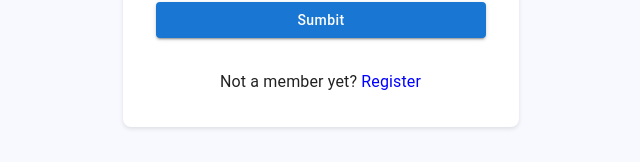
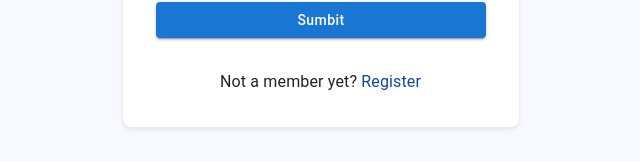
Before and after one commit to uzairmirza90/react-js-jobs, a React (Create React App) app: page /login in a window 1280 px wide. Shown: the part 455-617 px from the top of the page, without its empty margins (319-959 px from the left). Built offline with nearby package versions, Linux system fonts and the light colour scheme.

Commit message:
changed path names and colors.

```diff
--- a/src/App.js
+++ b/src/App.js
@@ -8,8 +8,8 @@ function App() {
     <BrowserRouter>
       <Routes>
         <Route path="/" element={<LandingPage />} />
-        <Route path="/Login" element={<Login />} />
-        <Route path="/Register" element={<Register />} />
+        <Route path="/login" element={<Login />} />
+        <Route path="/register" element={<Register />} />
       </Routes>
     </BrowserRouter>
   );
--- a/src/components/Login/Login.js
+++ b/src/components/Login/Login.js
@@ -192,8 +192,8 @@ export default function SignIn() {
             <Typography variant="p" sx={{ ml: 8 }}>
               Not a member yet?
               <Link
-                to="/Register"
-                style={{ textDecoration: "none", color: "blue" }}
+                to="/register"
+                style={{ textDecoration: "none", color: "#0d47a1" }}
               >
                 {" "}
                 Register
--- a/src/components/Register/Register.js
+++ b/src/components/Register/Register.js
@@ -230,8 +230,8 @@ export default function SignIn() {
             <Typography variant="p" sx={{ ml: 8 }}>
               Already a member?
               <Link
-                to="/Login"
-                style={{ textDecoration: "none", color: "blue" }}
+                to="/login"
+                style={{ textDecoration: "none", color: "#0d47a1" }}
               >
                 {" "}
                 Login
```
